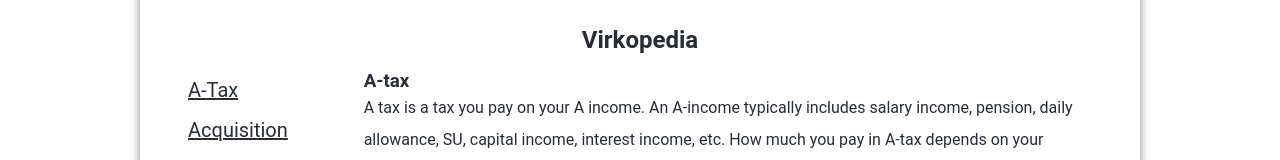
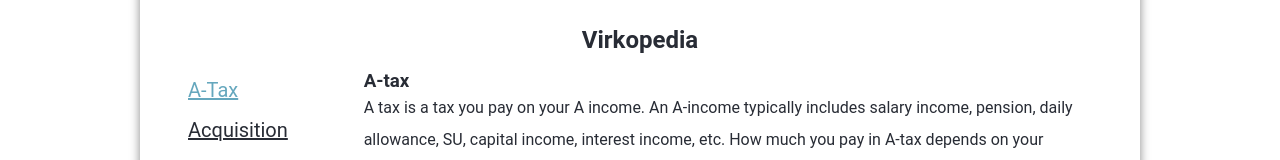
Before and after one commit to KristianMeier/cvr-krme-5.1, a React (Create React App) app: page /virkopedia in a window 1280 px wide. Shown: the part 211-371 px from the top of the page. Built offline with nearby package versions, Linux system fonts and the light colour scheme.

Commit message:
Virkepedia, Modal, Search

```diff
--- a/src/Components/Search/Search.jsx
+++ b/src/Components/Search/Search.jsx
@@ -25,9 +25,9 @@ export const Search = () => {
   if (isCompaniesFound)
     return (
       <div>
+        <SearchStatistic />
         {companies.map((company) => {
           const convertedData = convertSearchData({ ...company })
-
           return (
             <SearchCompany
               key={company.id}
@@ -36,7 +36,6 @@ export const Search = () => {
             />
           )
         })}
-        <SearchStatistic />
       </div>
     )
 
--- a/src/Components/Search/SearchStatistic.jsx
+++ b/src/Components/Search/SearchStatistic.jsx
@@ -8,8 +8,8 @@ export const SearchStatistic = () => {
 
   return (
     <>
-      <h3 className='stats-heading'>Distribution of companies</h3>
       <div className='search-statistics'>
+        <h3 className='stats-heading'>Distribution of companies</h3>
         {statsArray.map(([key, value], index) => {
           const modifiedKey = `No. of ${key.slice(0, -1)}ies`
 
--- a/src/Constants/contentData.js
+++ b/src/Constants/contentData.js
@@ -138,7 +138,7 @@ export const contentData = {
       ],
     },
     {
-      id: 11,
+      id: 10,
       heading: 'Capital',
       paragraphs: [
         'Capital is a broad term that can describe anything that confers value or benefit to its owners, such as a factory and its machinery, intellectual property like patents, or the financial assets of a business or an individual.',
@@ -147,7 +147,7 @@ export const contentData = {
       ],
     },
     {
-      id: 12,
+      id: 11,
       heading: 'Collateral',
       paragraphs: [
         'Collateral in the financial world is a valuable asset that a borrower pledges as security for a loan.',
--- a/src/Pages/MyAccount/MyAccount.jsx
+++ b/src/Pages/MyAccount/MyAccount.jsx
@@ -1,7 +1,7 @@
 import { useNavigate } from 'react-router'
 import { AddEmployees } from '../../Components/AddEmployess/AddEmployees'
 import { Account } from '../../Components/Other/Account'
-import { ModalTwo } from '../../Components/Other/ModalTwo'
+import { ModalTwo } from '../../Components/Other/Modal'
 import {
   AUTH_LOCAL_STORAGE_KEY,
   LANDING_PAGE_PATH,
--- a/src/Pages/Virkopedia/VirkopediaTab.jsx
+++ b/src/Pages/Virkopedia/VirkopediaTab.jsx
@@ -1,13 +1,22 @@
+import cc from 'classcat'
+
 export const VirkopediaTab = ({
   heading,
   id,
   activeButtonIndex,
   setActiveButtonIndex,
-}) => (
+}) => {
+  return (
     <button
       onClick={() => setActiveButtonIndex(id)}
-    className={`article-btn ${id === activeButtonIndex && 'active-btn'}`}
+      className={cc([
+        'article-btn',
+        {
+          'active-btn': id === activeButtonIndex,
+        },
+      ])}
     >
       {heading}
     </button>
   )
+}
--- a/src/Styles/Components/Search/_search.scss
+++ b/src/Styles/Components/Search/_search.scss
@@ -57,23 +57,6 @@
     }
   }
 
-  .search-pagination {
-    display: flex;
-    justify-content: center;
-
-    .list-container {
-      list-style: none;
-      display: flex;
-      gap: 1rem;
-      text-align: center;
-    }
-
-    .pagination-numbers {
-      @include button($noBorder, $noPadding, $fontSizeLargeButton);
-      font-weight: $font-weight-bold;
-    }
-  }
-
   .stats-heading {
     text-align: center;
     margin-bottom: 1rem;
@@ -84,6 +67,7 @@
     border: $border;
     width: 100%;
     padding: 1.5rem;
+    margin: 2rem 0;
 
     .stats-container {
       margin-bottom: 1.25rem;
--- a/src/Styles/Pages/Virkopedia/_virkopedia.scss
+++ b/src/Styles/Pages/Virkopedia/_virkopedia.scss
@@ -38,5 +38,9 @@
         font-size: $fontSizeMediumButton;
       }
     }
+
+    .active-btn {
+      color: $hover-color;
+    }
   }
 }
```
Also changed, not shown: src/Components/Other/Modal.jsx (renamed from src/Components/Other/ModalTwo.jsx). Lines whose indentation alone changed are shown as unchanged.
